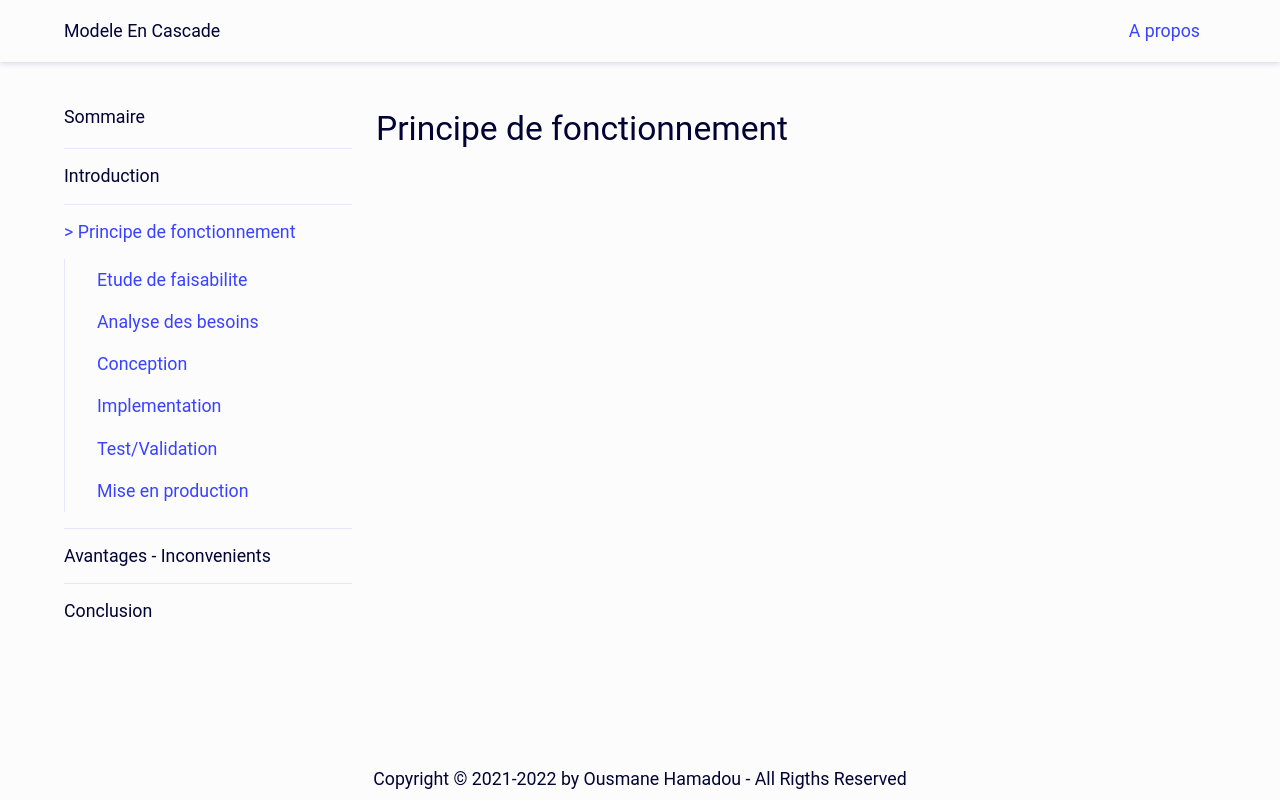
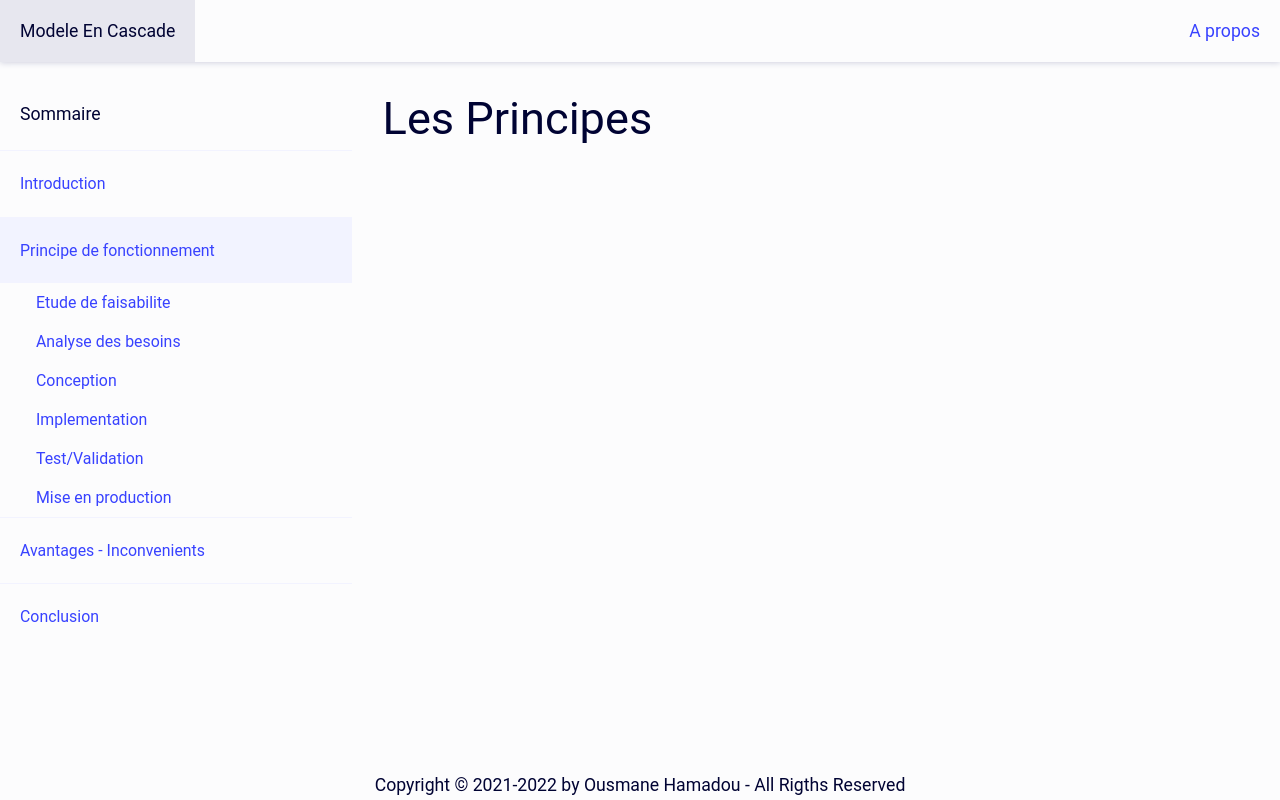
Before and after one commit to ousmane-hamadou/ousmane-hamadou.github.io, a plain HTML site: page principe-de-fonctionnement.html in a window 1280 px wide. Drawn offline with Linux system fonts and the light colour scheme.

Commit message:
refonte de la typographie et du mise en page

```diff
--- a/css/default.css
+++ b/css/default.css
@@ -18,7 +18,8 @@
   --surface2: hsl(var(--teinte) 20% 99%);
   --surface3: hsl(var(--teinte) 20% 92%);
   --surface4: hsl(var(--teinte) 20% 85%);
-  --surface5: hsl(var(--teinte) var(--saturation) 95%);
+  --surface5: hsl(var(--teinte) var(--saturation) 97.5%);
+  --surface6: hsl(var(--teinte) var(--saturation) 98.7%);
 
   --padding-1: 8px;
   --padding-2: 6px;
@@ -27,7 +28,7 @@
   --sommaire-pad-start: var(--padding-1);
   --sommaire-pad-end: var(--padding-1);
   --sommaire-link-pad-block: calc(var(--padding-1) * 2);
-  --sous-sommaire-pad-start: var(--padding-1);
+  --sous-sommaire-marg-start: calc(var(--padding-1) / 2);
 
   --sidebar-title-pad-start: var(--padding-1);
   --sidebar-title-pad-end: var(--padding-1);
@@ -42,32 +43,35 @@
   :root {
     --padding-1: 16px;
     --padding-2: 12px;
+    --nav-title-pad-block: var(--padding-1);
   }
 }
 
-@media (min-width: 768px) {
+@media (min-width: 577px) {
   :root {
-    --site-header-pad: calc(var(--padding-1) * 4);
-    --sommaire-pad-start: calc(var(--padding-1) * 4);
+    --site-header-pad: calc(var(--padding-1) * 3);
+    --sommaire-pad-start: calc(var(--padding-1) * 3);
     --sommaire-pad-end: var(--padding-1);
-    --sous-sommaire-pad-start: calc(var(--padding-1) * 2);
+    --sous-sommaire-marg-start: var(--padding-1);
     --sommaire-link-pad-block: var(--padding-2);
 
-    --sidebar-title-pad-start: calc(var(--padding-1) * 4);
+    --sidebar-title-pad-start: calc(var(--padding-1) * 3);
     --sidebar-title-pad-end: var(--padding-1);
 
-    --content-area-pad-end: calc(var(--padding-1) * 4);
+    --content-area-pad-end: calc(var(--padding-1) * 3);
     --content-area-pad-start: 0;
     --nav-title-pad-block: var(--padding-1);
   }
 }
 
+.page-title {
+  max-width: 30ch;
+}
+
 .site-header {
   display: flex;
   justify-content: space-between;
-  padding-inline: var(--site-header-pad);
 
-  /* border-block-end: 2px solid var(--surface4); */
   box-shadow: 0px 1px 6px var(--surface4);
 }
 
@@ -76,7 +80,7 @@
   color: var(--texte1);
   text-decoration: none;
   padding-block: var(--nav-title-pad-block);
-  padding-inline-end: var(--padding-1);
+  padding-inline: 1.25rem;
 }
 
 .nav-title:hover {
@@ -92,9 +96,14 @@
 
 .navbar-item a {
   display: block;
+  font-size: clamp(1rem, 0.96rem + 0.18vw, 1.125rem);
+  padding-block: var(--nav-title-pad-block);
+  padding-inline: 1.25rem;
   text-decoration: none;
-  padding-block: var(--nav-title-pad-block);
-  padding-inline: var(--padding-1);
+}
+
+.navbar-item a:hover {
+  text-decoration: underline;
 }
 
 .navbar-item a:hover {
@@ -109,7 +118,7 @@
   list-style: none;
   padding: 0;
   margin: 0;
-  padding-inline-start: var(--sommaire-pad-start);
+  /* padding-inline-start: var(--sommaire-pad-start); */
 }
 
 .sommaire-item {
@@ -118,20 +127,21 @@
 
 .sommaire-link {
   display: block;
+  font-size: 0.9em;
   text-decoration: none;
   padding-block: var(--sommaire-link-pad-block);
-  color: var(--texte1);
+  color: var(--brand);
+  padding: 1.2em 1.25rem;
 }
 
 .sommaire-link:hover {
-  background-color: var(--surface5);
+  background-color: var(--surface6);
 }
 
 .sous-sommaire {
   list-style: none;
   margin: 0;
-  padding-inline-start: var(--sous-sommaire-pad-start);
-  margin-block-end: 16px;
+  padding-inline-start: 16px;
 }
 
 .sous-sommaire .sommaire-link {
@@ -144,23 +154,19 @@
 }
 
 .current-page {
-  color: var(--brand);
-}
-
-.current-page::before {
-  content: "> ";
+  background-color: var(--surface5);
 }
 
 .sidebar-title {
-  padding-inline-start: var(--sidebar-title-pad-start);
-  padding-block-end: var(--padding-1);
+  padding: 1.2em 1.25rem;
 }
 
 .content-area {
-  padding-inline-end: var(--content-area-pad-end);
-  padding-inline-start: var(--content-area-pad-start);
+  padding-inline: clamp(1.375rem, 1.2rem + 0.89vw, 2rem);
+  margin-inline: auto;
+  max-width: clamp(16rem, 95vw, 85rem);
 }
 
-.border-start {
-  border-inline-start: 1px solid var(--surface5);
+.site-content p {
+  max-width: 70ch;
 }
--- a/css/layout.css
+++ b/css/layout.css
@@ -1,6 +1,10 @@
+:root {
+  --sidebar-size: 25ch;
+}
+
 .page {
+  max-width: 100vw;
   display: grid;
-  gap: 8px;
   grid-template-columns: 1fr;
   grid-template-rows: auto auto 1fr 52px;
 
@@ -12,16 +16,21 @@
 }
 
 @media (min-width: 769px) {
+  :root {
+    --sidebar-size: 352px;
+  }
+}
+
+@media (min-width: 577px) {
   .page {
     min-height: 100vh;
     display: grid;
-    gap: 24px;
-    grid-template-columns: 352px repeat(4, 1fr);
-    grid-template-rows: auto 1fr 52px;
+    grid-template-columns: var(--sidebar-size) 1fr;
+    grid-template-rows: auto 1fr auto;
     grid-template-areas:
-      "masheader    masheader     masheader     masheader     masheader"
-      "sidebar      site-content       site-content  site-content  site-content"
-      "site-footer  site-footer   site-footer    site-footer   site-footer";
+      "masheader    masheader"
+      "sidebar      site-content"
+      "site-footer  site-footer";
   }
 }
 
--- a/css/style.css
+++ b/css/style.css
@@ -21,17 +21,16 @@ h6 {
 }
 
 h1 {
-  font-size: clamp(1.75rem, 2.1rem, 3rem);
-  line-height: 1.2;
+  font-size: clamp(1.75rem, 1.39rem + 1.79vw, 3rem);
 }
 
 h2 {
-  font-size: clamp(1.5rem, 1.8rem, 2.25rem);
+  font-size: clamp(1.5rem, 1.28rem + 1.07vw, 2.25rem);
   line-height: 1.25;
 }
 
 h3 {
-  font-size: clamp(1.25rem, 1.11rem, 1.75rem);
+  font-size: clamp(1.25rem, 1.11rem + 0.71vw, 1.75rem);
 }
 
 h4 {
@@ -40,7 +39,7 @@ h4 {
 
 p,
 li {
-  font-size: clamp(1.05rem, 1.11rem, 1.125rem);
+  font-size: clamp(1rem, 0.96rem + 0.18vw, 1.125rem);
 }
 
 p {
--- a/principe-de-fonctionnement.html
+++ b/principe-de-fonctionnement.html
@@ -24,11 +24,11 @@
         </nav>
       </header>
 
-      <div class="site-content">
+      <main class="site-content">
         <div class="content-area">
-          <h1 class="page-title">Principe de fonctionnement</h1>
+          <h1 class="page-title">Les Principes</h1>
         </div>
-      </div>
+      </main>
 
       <aside class="sidebar">
         <p class="sidebar-title">Sommaire</p>
@@ -44,7 +44,7 @@
               >Principe de fonctionnement</a
             >
 
-            <ul class="sous-sommaire border-start">
+            <ul class="sous-sommaire">
               <li class="sommaire-item">
                 <a
                   class="sommaire-link"
```
Also changed, not shown: avantages-inconvenients.html (+3 -3 lines).
